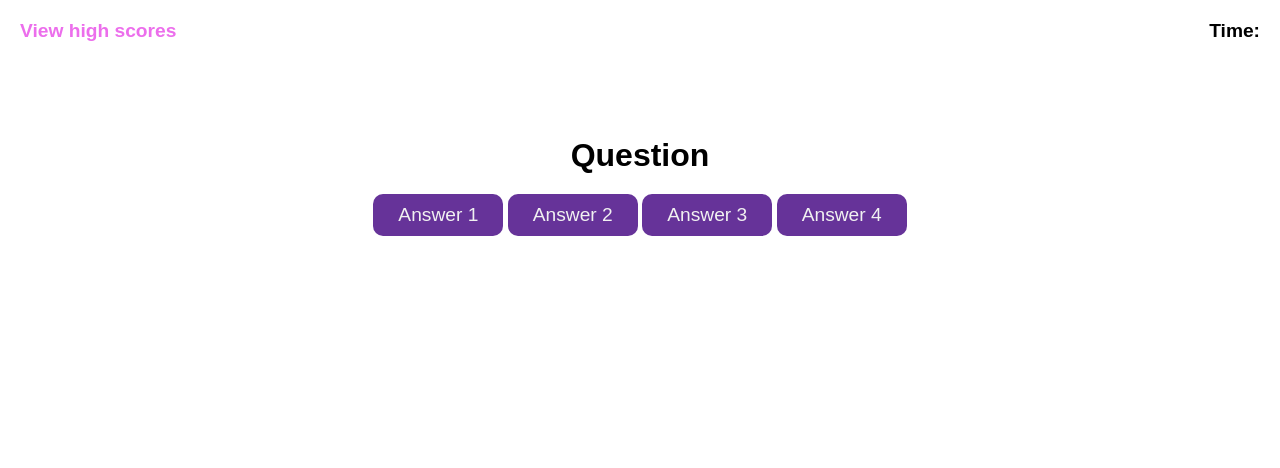
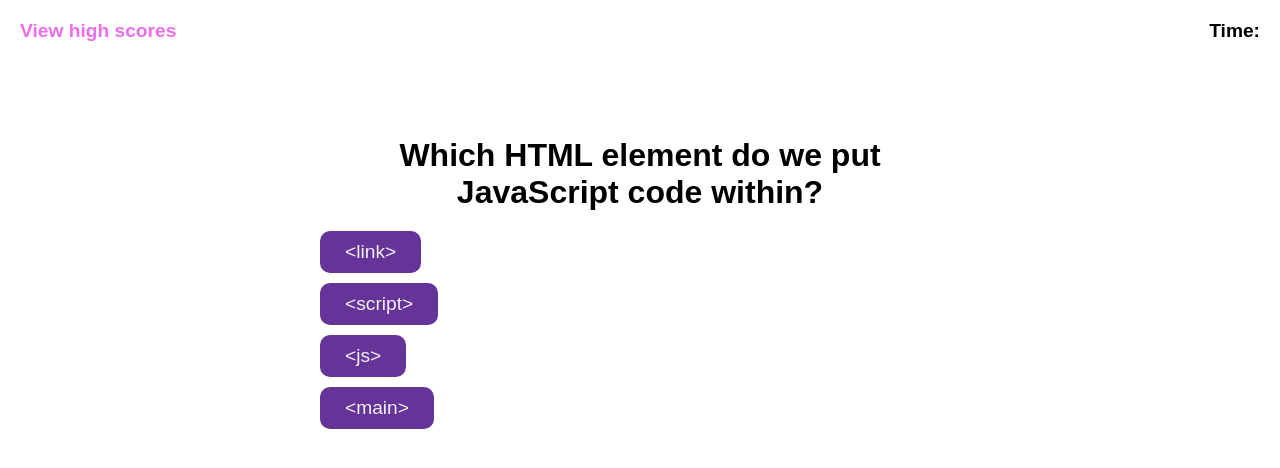
Before and after one commit to mtlankenau/code-quiz, a plain HTML site: page index.html in a window 1280 px wide. Both pictures are taken after a click on the button "Start Quiz". Drawn offline with Linux system fonts and the light colour scheme.

Commit message:
established questions array and several functions to hide and add elements to page on 'start quiz' button click

```diff
--- a/assets/script.js
+++ b/assets/script.js
@@ -1,79 +1,122 @@
 const introContainerElement = document.getElementById("intro-container")
-const startButton = document.getElementById("start-btn");
-const questionContainerElement = document.getElementById("question-container");
+const startButton = document.getElementById("start-btn")
+const nextButton = document.getElementById("next-btn")
+const questionContainerElement = document.getElementById("question-container")
+const questionElement = document.getElementById("question")
+const answerButtonsElement = document.getElementById("answer-buttons")
 
+let selectedQuestions, currentQuestionIndex
 startButton.addEventListener("click", startGame)
 
 // function for starting the quiz
 function startGame() {
     console.log("Started");
     introContainerElement.classList.add("hide");
+    selectedQuestions = questions//.sort(function(){Math.random() - 0.5})
+    currentQuestionIndex = 0
     questionContainerElement.classList.remove("hide");
     setNextQuestion();
 };
 
 // function for displaying the next question
-var setNextQuestion = function() {
-
+function setNextQuestion() {
+    // resetState()
+    showQuestion(selectedQuestions[currentQuestionIndex])
 }
 
-// function for selecting answer
-var selectAnswer = function () {
-
+// function for showing each question by passing question array
+function showQuestion(question) {
+    // set text of h1
+    questionElement.innerText = question.question
+    question.answers.forEach(answer => {
+        const button = document.createElement("button")
+        button.innerText = answer.text
+        button.classList.add("btn")
+        if (answer.correct) {
+            button.dataset.correct = answer.correct
+        }
+        button.addEventListener("click", selectAnswer)
+        answerButtonsElement.appendChild(button)
+    })
 }
 
+// function resetState() {
+//     nextButton.classList.add("hide")
+//     while (answerButtonsElement.firstChild) {
+//         answerButtonsElement.removeChild(answerButtonsElement.firstChild)
+//     }
+// }
 
-var questionsAndAnswers = [
+// function for selecting answer
+function selectAnswer(event) {
+    const selectedButton = event.target
+    const correct = selectedButton.dataset.correct
+    setStatusClass(document.body, correct)
+    Array.from(answerButtonsElement.children).forEach(button => {
+        setStatusClass(button, button.dataset.correct)
+    })
+    if (selectedQuestions.length > currentQuestionIndex + 1) {
+        //////////
+    } else {
+        //finalScore function
+    }
+}
+
+function setStatusClass(element, correct) {
+    clearStatusClass(element)
+    if (correct) {
+        element.classList.add("correct")
+    } else {
+        element.classList.add("wrong")
+    }
+}
+// array of questions and answers
+const questions = [
     {
         question: "Which HTML element do we put JavaScript code within?",
-        answers: {
-            a: "<link>",
-            b: "<script>",
-            c: "<js>",
-            d: "<main>"
-        },
-        correctAnswer: "b"
+        answers: [
+            { text: "<link>", correct: false },
+            { text: "<script>", correct: true },
+            { text: "<js>", correct: false },
+            { text: "<main>", correct: false }
+        ]
     },
     {
         question: "What symbol syntax represents the jQuery function?",
-        answers: {
-            a: "@",
-            b: "*",
-            c: "&",
-            d: "$"
-        },
-        correctAnswer: "d"
+        answers: [
+            { text: "@", correct: false },
+            { text: "*", correct: false },
+            { text: "&", correct: false },
+            { text: "$", correct: true }
+        ]
     },
     {
         question: "How would you pass variable 'imAnArgument' into a function?",
-        answers: {
-            a: "function = imAnArgument() {// code to be executed}",
-            b: "imAnArgument()",
-            c: "function(imAnArgument) {// code to be executed}",
-            d: "imAnArgument(function)"
-        },
-        correctAnswer: "c"
+        answers: [
+            { text: "function = imAnArgument() {// code to be executed}", correct: false },
+            { text: "imAnArgument()", correct: false },
+            { text: "function(imAnArgument) {// code to be executed}", correct: true },
+            { text: "imAnArgument(function)", correct: false }
+        ]
     },
     {
         question: "What is DOM an acronym for?",
-        answers: {
-            a: "Declaration Of Modal",
-            b: "Direct Object Manipulation",
-            c: "Dominant Orientation Mandate",
-            d: "Document Object Model"
-        },
-        correctAnswer: "d"
+        answers: [
+            { text: "Declaration Of Modal", correct: false },
+            { text: "Direct Object Manipulation", correct: false },
+            { text: "Dominant Orientation Mandate", correct: false },
+            { text: "Document Object Model", correct: true }
+        ]
     },
     {
         question: "Which of the following is an example of a string?",
-        answers: {
-            a: "'I could maybe be a string'",
-            b: "12",
-            c: "break",
-            d: "I may possibly be a string",
-        },
-        correctAnswer: "a"
-    },
+        answers: [
+            { text: "'I could maybe be a string'", correct: true },
+            { text: "12", correct: false },
+            { text: "break", correct: false },
+            { text: "I may possibly be a string", correct: false }
+        ]
+    }
 ];
 
 
@@ -85,30 +128,3 @@ var questionsAndAnswers = [
 //         clearInterval(countdownTimer);
 //     };
 // }, 1000);
-
-// Create Quiz
-// var createQuiz = function (){
-
-//     for (var i = 0; i < questionsAndAnswers.length; i++) {
-//         var newQuestionH1El = $("<h1></h1>")
-//         .addClass("start-page")
-//         .append(questionsAndAnswers.question);
-
-
-//     $("#questions")
-//         .replaceWith(newQuestionH1El);
-
-//     $("#start-paragraph")
-//         .remove();
-
-//     var newAnswersButtonEl = $("<button></button>")
-//         .addClass("start-page start-button")
-//         .append(questionsAndAnswers.answers);
-
-//     $("#answers")
-//         .replaceWith(newAnswersButtonEl);
-//     }
-// };
-
-// Begin quiz by clicking on "Start Quiz" button
-// $(".start-button").on("click", createQuiz);
--- a/assets/style.css
+++ b/assets/style.css
@@ -81,3 +81,10 @@ main {
 .align-left {
     text-align: left;
 }
+
+.btn-grid {
+    display: grid;
+    grid-template-columns: repeat(1, auto);
+    gap: 10px;
+    margin: 20px 0;
+}
--- a/index.html
+++ b/index.html
@@ -25,15 +25,8 @@
 
         <div class="container">
             <div id="question-container" class="hide">
-                <div id="question">
-                    <h1>Question</h1>
-                </div>
-                <div id="answer-buttons" class="btn-grid align-left">
-                    <button class="btn">Answer 1</button>
-                    <button class="btn">Answer 2</button>
-                    <button class="btn">Answer 3</button>
-                    <button class="btn">Answer 4</button>
-                </div>
+                <h1 id="question">Question</h1>
+                <div id="answer-buttons" class="btn-grid align-left"></div>
             </div>
         </div>
 
```
